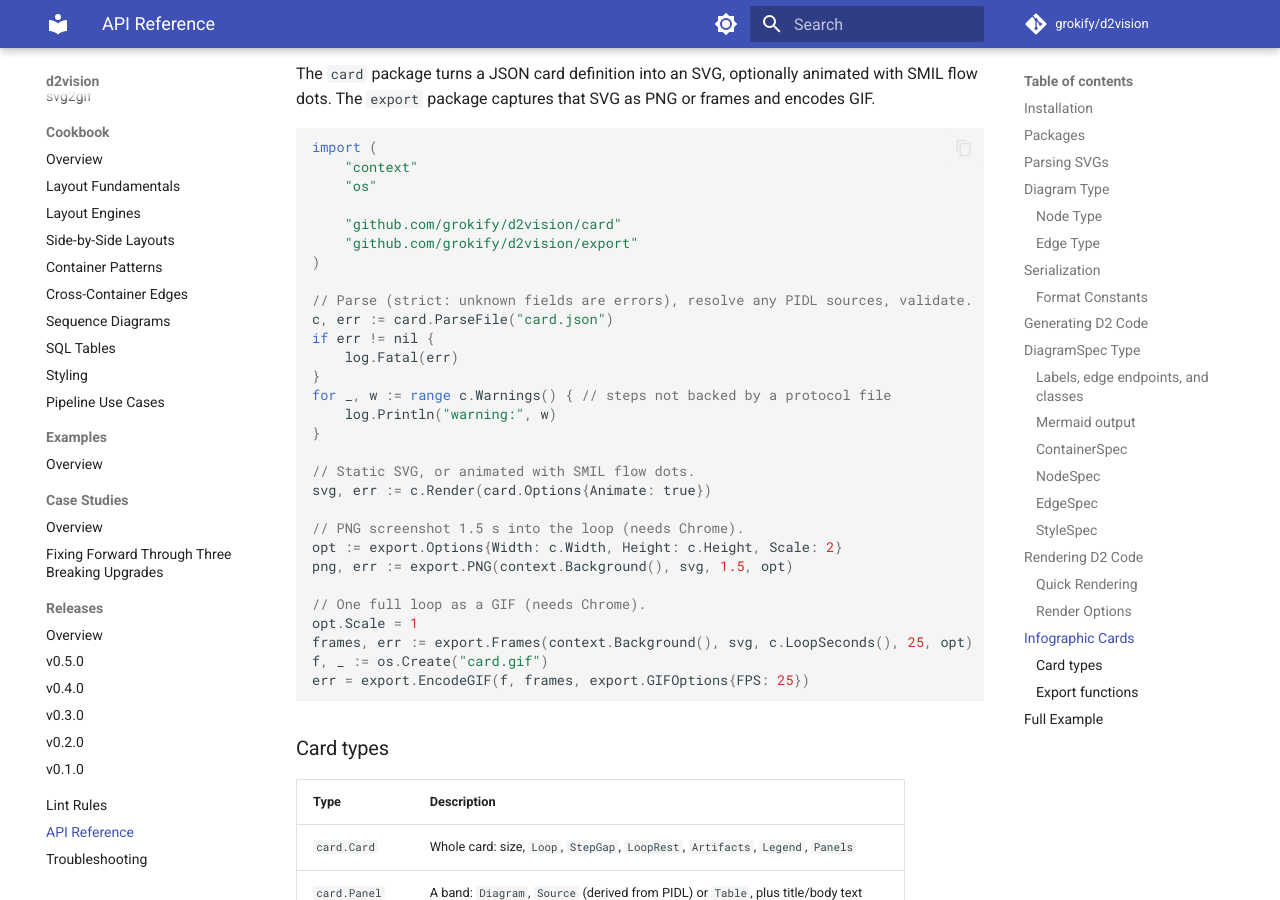
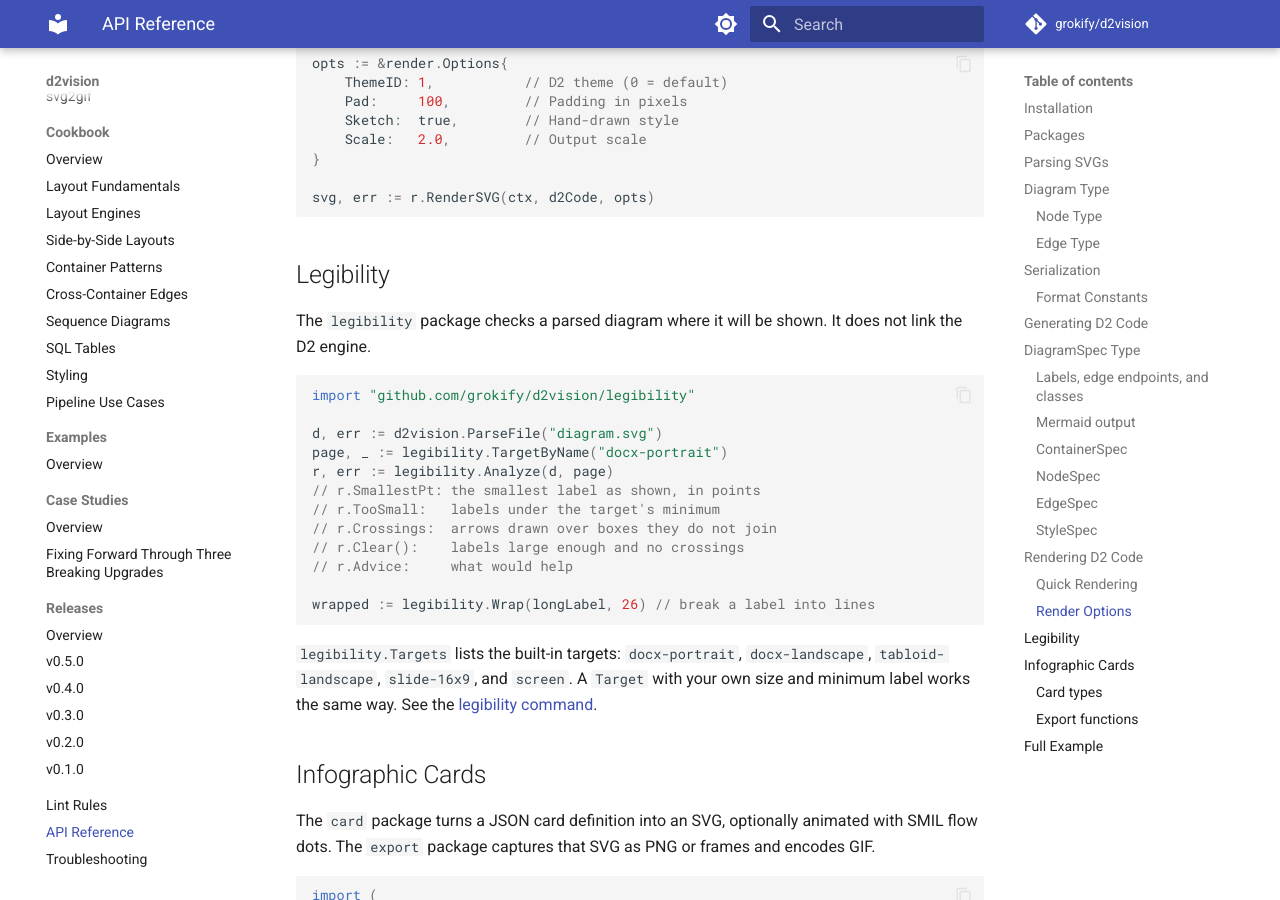
Before and after one commit to grokify/d2vision, an MkDocs documentation site: the page built from docs/guides/api-reference.md, in a window 1280 px wide and 900 px high, scrolled down 7387 px. Built offline with MkDocs 1.6.1 and Material for MkDocs 9.7.7, drawn with Linux system fonts in a browser that asks for light colours; comment, search, counter and statistics services are not loaded; some of the changed text lies outside the part shown.

Commit message:
docs: add the legibility package and the new spec fields to the API reference
Co-Authored-By: Claude Opus 5.5 <noreply@anthropic.com>

````diff
--- a/docs/guides/api-reference.md
+++ b/docs/guides/api-reference.md
@@ -19,6 +19,7 @@ go get github.com/grokify/d2vision
 | `d2vision/convert` | Mermaid/PlantUML conversion |
 | `d2vision/card` | Datasheet-style infographic cards (JSON to animated SVG) |
 | `d2vision/export` | Headless-Chrome capture of SVG to PNG/frames, and GIF encoding |
+| `d2vision/legibility` | Whether a diagram's labels can be read on a page, slide, or screen, and arrows drawn over boxes |
 
 ## Parsing SVGs
 
@@ -67,15 +68,19 @@ type Diagram struct {
 
 ```go
 type Node struct {
-    ID       string    `json:"id"`
-    Label    string    `json:"label,omitempty"`
-    Shape    ShapeType `json:"shape"`
+    ID         string    `json:"id"`
+    Label      string    `json:"label,omitempty"`
+    LabelLines []string  `json:"labelLines,omitempty"` // when the label has more than one line
+    Shape      ShapeType `json:"shape"`
     Bounds   Bounds    `json:"bounds"`
     Parent   string    `json:"parent,omitempty"`
     Children []string  `json:"children,omitempty"`
     Style    NodeStyle `json:"style,omitempty"`
 }
 ```
+
+`Style.FontSize` is the label's font size in pixels, read from the SVG.
+`Label` joins a multi-line label's lines with spaces; `LabelLines` keeps them.
 
 ### Edge Type
 
@@ -186,6 +191,7 @@ func main() {
 
 ```go
 type DiagramSpec struct {
+    LayoutEngine string         `json:"layoutEngine,omitempty"` // written into d2-config, e.g. "elk"
     Direction   string          `json:"direction,omitempty"`
     GridColumns int             `json:"gridColumns,omitempty"`
     GridRows    int             `json:"gridRows,omitempty"`
@@ -273,6 +279,10 @@ type StyleSpec struct {
     BorderRadius *int     `json:"borderRadius,omitempty"`
     FontSize     *int     `json:"fontSize,omitempty"`
     Opacity      *float64 `json:"opacity,omitempty"`
+    FontColor    string   `json:"fontColor,omitempty"`
+    Bold         *bool    `json:"bold,omitempty"`
+    Width        *int     `json:"width,omitempty"`  // fixes the shape's width
+    Height       *int     `json:"height,omitempty"` // fixes the shape's height
 }
 
 // Helper functions
@@ -350,6 +360,31 @@ opts := &render.Options{
 
 svg, err := r.RenderSVG(ctx, d2Code, opts)
 ```
+
+## Legibility
+
+The `legibility` package checks a parsed diagram where it will be shown. It
+does not link the D2 engine.
+
+```go
+import "github.com/grokify/d2vision/legibility"
+
+d, err := d2vision.ParseFile("diagram.svg")
+page, _ := legibility.TargetByName("docx-portrait")
+r, err := legibility.Analyze(d, page)
+// r.SmallestPt: the smallest label as shown, in points
+// r.TooSmall:   labels under the target's minimum
+// r.Crossings:  arrows drawn over boxes they do not join
+// r.Clear():    labels large enough and no crossings
+// r.Advice:     what would help
+
+wrapped := legibility.Wrap(longLabel, 26) // break a label into lines
+```
+
+`legibility.Targets` lists the built-in targets: `docx-portrait`,
+`docx-landscape`, `tabloid-landscape`, `slide-16x9`, and `screen`. A `Target`
+with your own size and minimum label works the same way. See the
+[legibility command](commands/legibility.md).
 
 ## Infographic Cards
 
````
